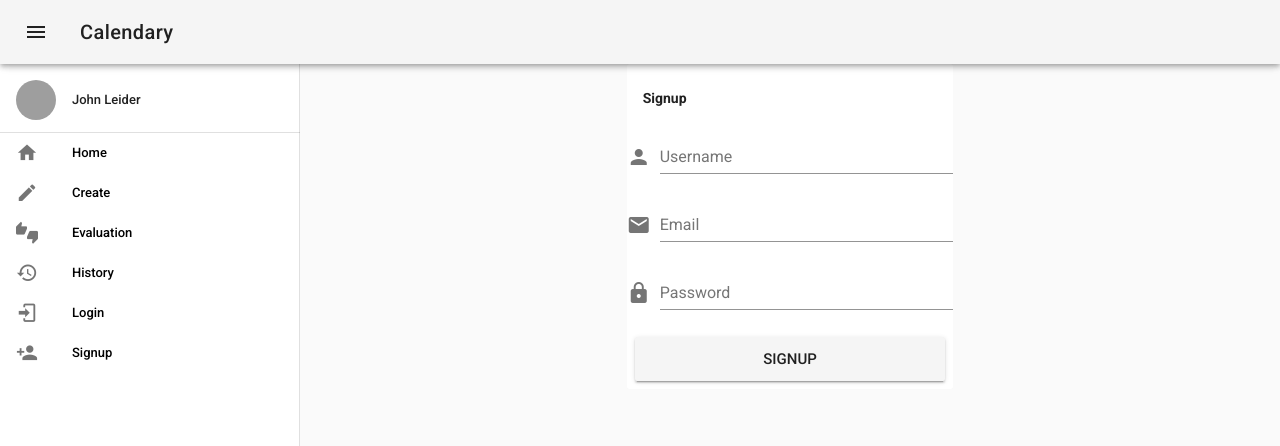
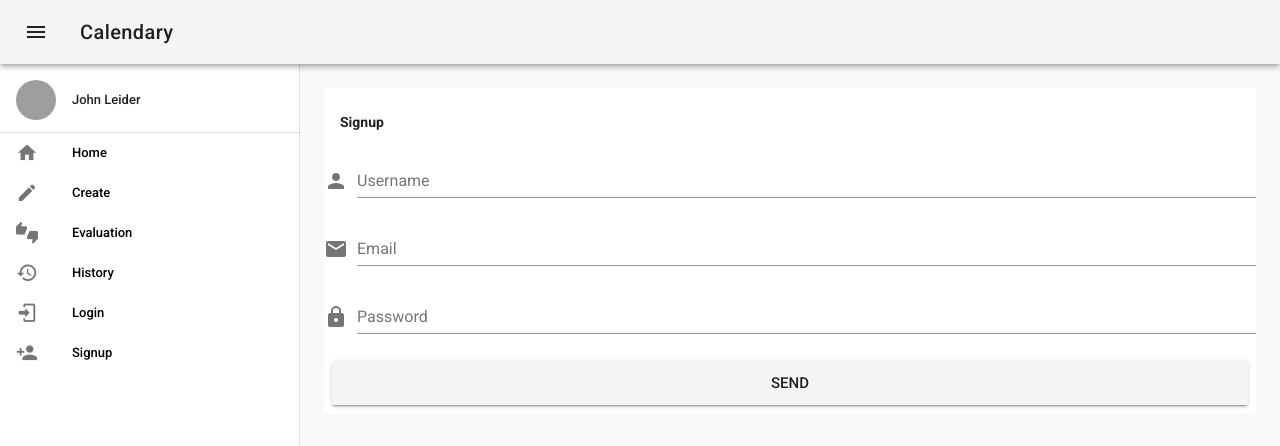
Before and after one commit to gotomsak/calendary, a Vue app: page /signup in a window 1280 px wide. Shown: the top 446 px of the page. Built offline with nearby package versions, Linux system fonts and the light colour scheme; grey boxes are pictures that could not be loaded.

Commit message:
componentの追加

```diff
--- /dev/null
+++ b/src/components/TextField.vue
@@ -0,0 +1,37 @@
+<template>
+    <div>
+        <!--<a v-for="item in texts" v-bind:key="item.name">-->
+            <!--<v-text-field :prepend-icon="item.icon" :name="item.name" :label="item.label" :v-model="item.model"/>-->
+        <!--</a>-->
+        <a v-for="text in name" v-bind:key="text.icon">
+
+            <v-text-field :prepend-icon="text.icon" :name="text.name" :label="text.label" :type="text.type" v-model="model.add"/>
+        </a>
+    </div>
+</template>
+
+<script>
+    export default {
+        name: "TextField",
+        props: ['name'],
+        data(){
+            return {
+                model: []
+            }
+        },
+
+        methods: {
+
+            inputModel: function () {
+                this.$emit('inModel', this.name)
+            },
+
+        }
+
+
+    }
+</script>
+
+<style scoped>
+
+</style>
--- /dev/null
+++ b/src/components/UserInfoCard.vue
@@ -0,0 +1,57 @@
+<template>
+     <v-container fluid grid-list-md>
+        <v-slide-y-transition mode="out-in">
+            <v-layout row wrap align-center>
+                <v-flex>
+                    <v-card flat>
+                        <v-card-title primary-title>
+                            <h4>{{ title }}</h4>
+                        </v-card-title>
+                        <v-form>
+                            <a v-for="text in name" v-bind:key="text.icon">
+
+                                <v-text-field
+                                        :prepend-icon="text.icon"
+                                        :name="text.name"
+                                        :label="text.label"
+                                        :type="text.type"
+                                        v-model="text.model"
+                                />
+                            </a>
+                            <v-card-actions>
+                                <v-btn @click="$emit('userInfoEvent')" primary large block>send</v-btn>
+                            </v-card-actions>
+                        </v-form>
+                    </v-card>
+                </v-flex>
+            </v-layout>
+        </v-slide-y-transition>
+    </v-container>
+</template>
+
+<script>
+
+
+    export default {
+
+        name: "UserInfoCard",
+        props: ['name', 'title'],
+        data(){
+            return{
+            }
+        },
+        component:{
+
+        },
+        methods:{
+            userInfoEvent: function(){
+                this.$emit('user-info-event')
+            }
+        }
+
+    }
+</script>
+
+<style scoped>
+
+</style>
--- a/src/main.js
+++ b/src/main.js
@@ -20,7 +20,7 @@ Vue.config.productionTip = false
 Vue.use(Vuetify)
 new Vue({
 
-  router,
-  store,
-  render: h => h(App)
+    router,
+    store,
+    render: h => h(App)
 }).$mount('#app')
--- a/src/store.js
+++ b/src/store.js
@@ -6,7 +6,8 @@ Vue.use(Vuex)
 
 export default new Vuex.Store({
     state: {
-    //userId: ''
+        userId: '',
+        email: '',
         // token: '',
     },
     getters: {
@@ -18,11 +19,11 @@ export default new Vuex.Store({
         setUserId(state, userId) {
             state.userId = userId
         },
-    login(state, token){
-      localStorage.setItem('token', token)
-      //const ch = localStorage.getItem('token')
-      //console.log(ch)
-    }
+        // login(state, token){
+        //   localStorage.setItem('token', token)
+        //   const ch = localStorage.getItem('token')
+        //   console.log(ch)
+        // }
         // login(state, email, password) {
         //      console.log(email)
         //      console.log(password)
--- a/src/views/Home.vue
+++ b/src/views/Home.vue
@@ -4,6 +4,7 @@
 
 <script>
     import HomeList from '../components/HomeList'
+
     export default {
         components: {
             HomeList
--- a/src/views/Login.vue
+++ b/src/views/Login.vue
@@ -1,53 +1,61 @@
 <template>
-  <!--<v-container>-->
-    <!--<v-layout row class="text-xs-center">-->
-      <!--<v-flex xs3 style="background-image: url('http://cdn.wallpapersafari.com/7/86/gqiGH7.jpg')">-->
-        <!--<v-card height="500px"></v-card>-->
+    <!--<v-container fluid grid-list-md>-->
+    <!--<v-slide-y-transition mode="out-in">-->
+    <!--<v-layout row wrap align-center>-->
+    <!--<v-flex>-->
+    <!--<v-card flat>-->
+    <!--<v-card-title primary-title>-->
+    <!--<h4>Login</h4>-->
+    <!--</v-card-title>-->
+    <!--<v-form>-->
+    <!--<TextField v-bind:name="texts"/>-->
+    <!--<v-card-actions>-->
+    <!--<v-btn v-on:click="login" primary large block>login</v-btn>-->
+    <!--</v-card-actions>-->
+    <!--</v-form>-->
+    <!--</v-card>-->
     <!--</v-flex>-->
-      <v-flex xs4 class="grey lighten-4">
-        <!--<v-container style="position: relative;top: 13%;" class="text-xs-center">-->
-          <v-card flat>
-            <v-card-title primary-title>
-              <h4>Login</h4>
-            </v-card-title>
-            <v-form>
-            <v-text-field prepend-icon="email" name="Email" label="Email" v-model="email"></v-text-field>
-            <v-text-field prepend-icon="lock" name="Password" label="Password" type="password" v-model="password"></v-text-field>
-            <v-card-actions>
-              <v-btn v-on:click="login" primary large block>Login</v-btn>
-            </v-card-actions>
-            </v-form>
-          </v-card>
+    <!--</v-layout>-->
+    <!--</v-slide-y-transition>-->
     <!--</v-container>-->
-      </v-flex>
-    <!--</v-layout>-->
-  <!--</v-container>-->
+
+    <UserInfoCard v-on:userInfoEvent="login" v-bind:name="texts" v-bind:title="title"></UserInfoCard>
 </template>
 
 <script>
     import axios from 'axios'
-    import store from '../store'
+    // import store from '../store'
+    //import TextField from '../components/TextField'
+    import UserInfoCard from "../components/UserInfoCard";
+
     export default {
         name: "Login",
         data() {
             return {
-          email: '',
-          password: '',
+                title: 'Login',
+                texts: [
+                    {icon: 'email', name: 'Email', label: 'Email', model: '', type: 'email'},
+                    {icon: 'lock', name: 'Password', label: 'Password', model: '', type: 'password'}
+                ]
 
             }
         },
+        components: {
+            UserInfoCard,
+            //TextField,
+        },
         methods: {
             login: function () {
-         console.log(this.email)
-         console.log(this.password)
+                // console.log(this.texts.password)
                 axios.get('http://127.0.0.1:8000/api/user/login/', {
                     params: {
-             email: this.email,
-             password: this.password
+                        email: this.texts[0].model,
+                        password: this.texts[1].model
                     }
                 })
                     .then(function (response) {
-             store.commit('login',response.data.token)
+                        // store.commit('login', response.data.token)
+                        localStorage.setItem('token', response.data.token)
                         //console.log(response.data);
                     })
                     .catch(function (error) {
@@ -56,14 +64,12 @@
                     .then(function () {
                         // always executed
                     });
+            },
+
         }
-       //  login: function () {
-       //    console.log(this.email)
-       //    console.log(this.password)
-       //    store.commit('login', this.email, this.password)
-       //  }
+
     }
-    }
+
 </script>
 
 <style scoped>
--- a/src/views/Signup.vue
+++ b/src/views/Signup.vue
@@ -1,58 +1,67 @@
 <template>
-    <v-flex xs4 class="grey lighten-4">
-
-        <v-card flat>
-          <v-card-title primary-title>
-            <h4>Signup</h4>
-          </v-card-title>
-          <v-form>
-            <a v-for="text in texts" v-bind:key="text.name">
-              <v-text-field :prepend-icon="text.icon" :name="text.name" :label="text.label" :v-model="text.model"/>
-            </a>
-          <v-card-actions>
-            <v-btn v-on:click="signup" primary large block>signup</v-btn>
-          </v-card-actions>
-          </v-form>
-        </v-card>
-      <!--<UserCard></UserCard>-->
-
-    </v-flex>
+    <!--<v-container fluid grid-list-md>-->
+    <!--<v-slide-y-transition mode="out-in">-->
+    <!--<v-layout row wrap align-center>-->
+    <!--<v-flex>-->
+    <!--<v-card flat>-->
+    <!--<v-card-title primary-title>-->
+    <!--<h4>Signup</h4>-->
+    <!--</v-card-title>-->
+    <!--<v-form>-->
+    <!--<TextField v-bind:name="texts"/>-->
+    <!--<v-card-actions>-->
+    <!--<v-btn v-on:click="signup" primary large block>signup</v-btn>-->
+    <!--</v-card-actions>-->
+    <!--</v-form>-->
+    <!--</v-card>-->
+    <!--</v-flex>-->
+    <!--</v-layout>-->
+    <!--</v-slide-y-transition>-->
+    <!--</v-container>-->
+    <!--<a v-if="texts">-->
+    <!--<user-info-card v-bind:name="texts" v-bind:class="signup"></user-info-card>-->
+    <!--</a>-->
+    <UserInfoCard v-on:userInfoEvent="signup" v-bind:name="texts" v-bind:title="title"></UserInfoCard>
 </template>
 
 <script>
     // import UserCard from "../components/UserCard"
     import axios from 'axios'
-  import store from '../store'
+    // import store from '../store'
+    //import TextField from '../components/TextField'
+    import UserInfoCard from "../components/UserInfoCard";
+
     export default {
         name: "Signup",
         // components: {UserCard},
-      //components: {TextField},
+        components: {
+            UserInfoCard,
+            //TextField
+        },
         data() {
             return {
-          username: '',
-          email: '',
-          password: '',
+                title: 'Signup',
                 texts: [
-            {icon: 'person', name: 'Username', label: 'Username', model: 'Username'},
-            {icon: 'email', name: 'Email', label: 'Email', model: 'email'},
-            {icon: 'lock', name: 'Password', label: 'Password', model: 'password'}
+                    {icon: 'person', name: 'Username', label: 'Username', model: '', type: 'name'},
+                    {icon: 'email', name: 'Email', label: 'Email', model: '', type: 'email'},
+                    {icon: 'lock', name: 'Password', label: 'Password', model: '', type: 'password'}
                 ]
 
             }
         },
-      methods:{
+        methods: {
             signup: function () {
-         console.log(this.email)
-         console.log(this.password)
+
                 axios.post('http://127.0.0.1:8000/api/user/signup/', {
                     params: {
-             username: this.username,
-             email: this.email,
-             password: this.password
+                        username: this.texts[0].model,
+                        email: this.texts[1].model,
+                        password: this.texts[2].model
                     }
                 })
                     .then(function (response) {
-             store.commit('login',response.data.token)
+                        console.log('Signupしました')
+                        // store.commit('login', response.data.token)
                         //console.log(response.data);
                     })
                     .catch(function (error) {
@@ -63,9 +72,7 @@
                     });
             }
         },
-      comments:{
-
-      }
+        comments: {}
 
     }
 </script>
--- a/src/views/test.vue
+++ b/src/views/test.vue
@@ -2,7 +2,7 @@
   <v-container fluid grid-list-md>
     <v-slide-y-transition mode="out-in">
       <v-layout row wrap align-center>
-        <v-flex v-for="entry in entryList">
+        <v-flex v-for="entry in entryList" v-bind:key="entry.title">
           <v-card>
 
             <v-img :src="entry.img" aspect-ratio="2.75">
```
Also changed, not shown: src/App.vue (+12 -11 lines), src/router.js (+7 -7 lines). Lines whose indentation alone changed are shown as unchanged.
